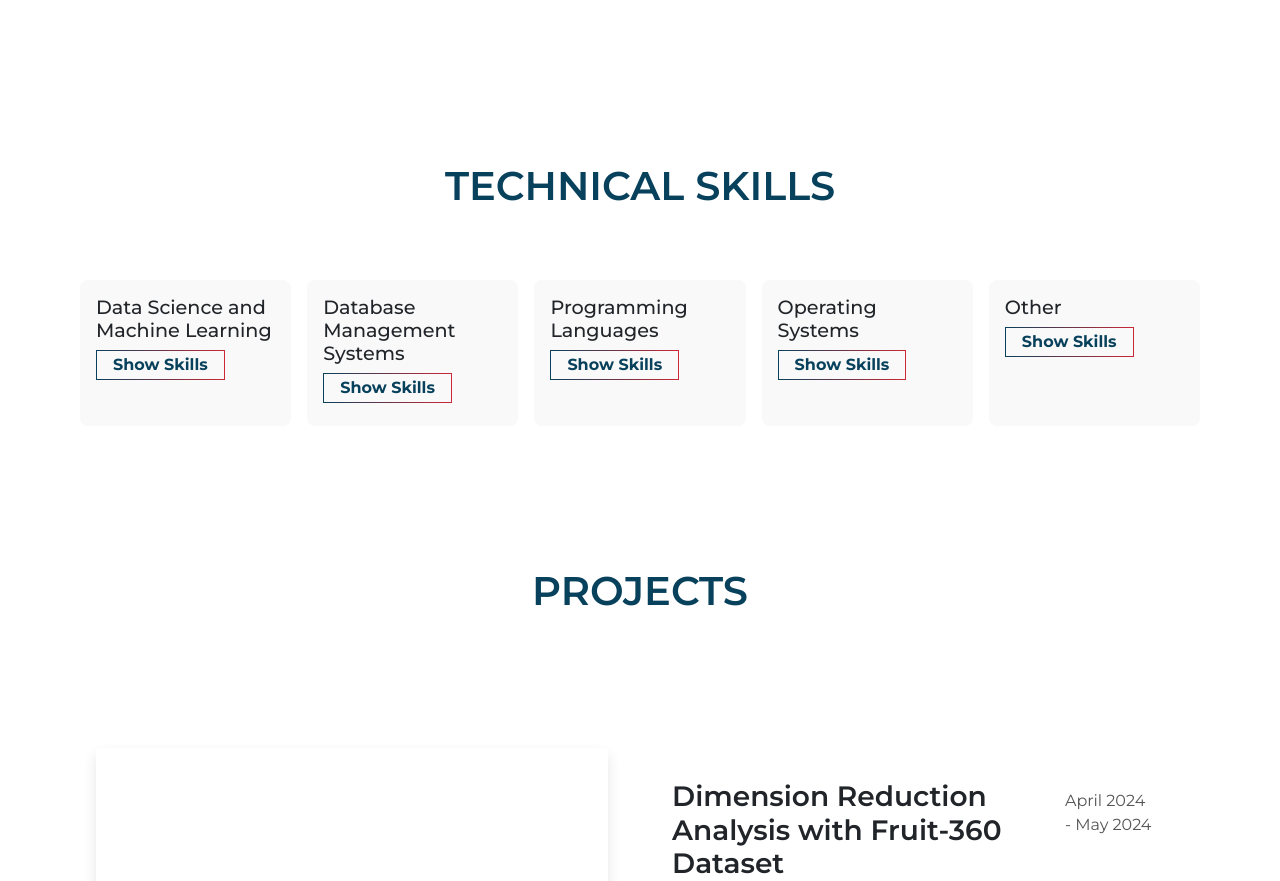
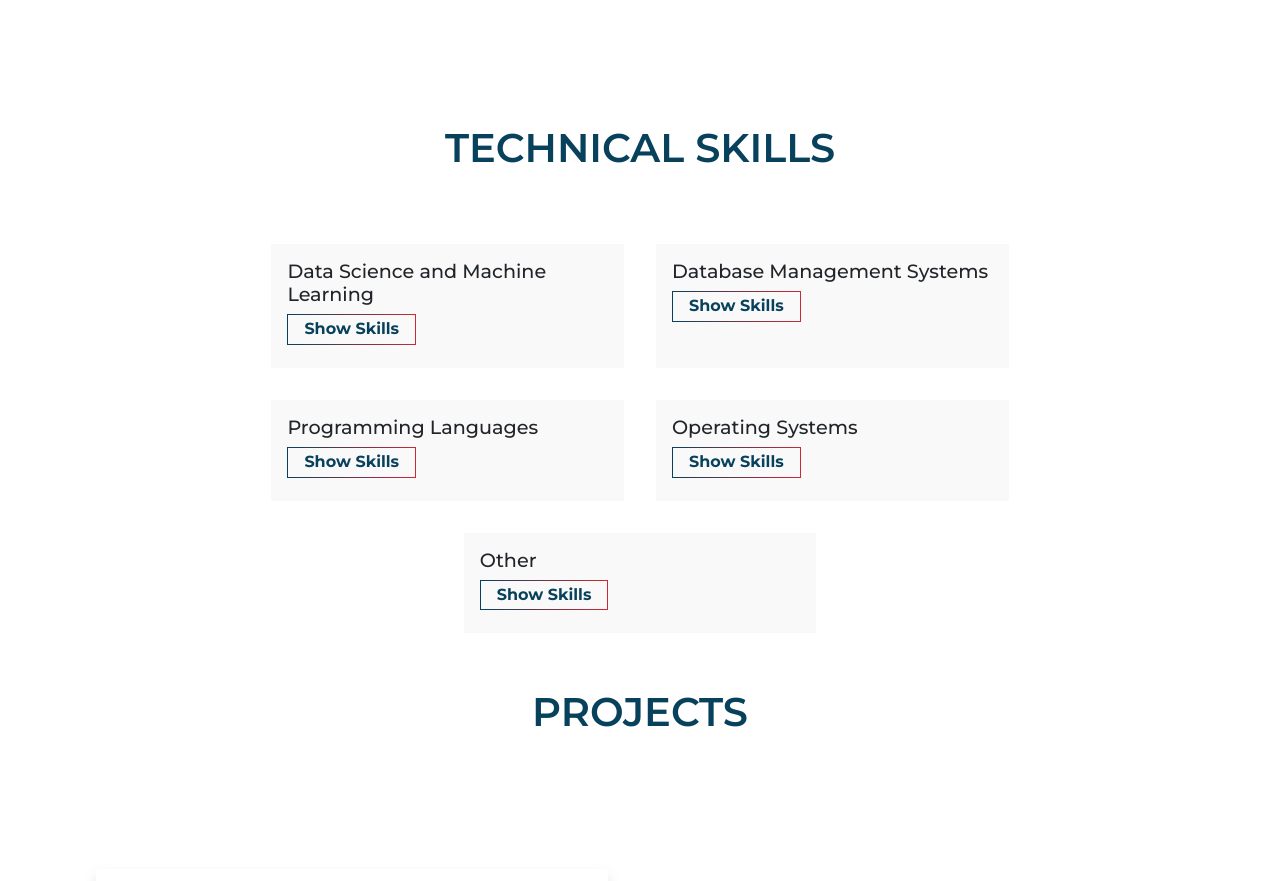
Before and after one commit to nchandur/portfolio, a React (Vite) app: page / in a window 1280 px wide. Shown: the part 2727-3608 px from the top of the page. Built offline with nearby package versions, Linux system fonts and the light colour scheme.

Commit message:
fixed skills component

```diff
--- a/src/assets/files/SkillsDetails.js
+++ b/src/assets/files/SkillsDetails.js
@@ -1,7 +1,7 @@
 const skills = [
   {
     title: "Data Science and Machine Learning",
-    content: ["SpaCy | Pytesseract | OpenCV", "Numpy | scikit-learn | Pandas", "Matplotlib | Seaborn"]
+    content: ["SpaCy | Pytesseract | OpenCV | scikit-learn ", "Numpy | Pandas", "Matplotlib | Seaborn"]
   },
   {
     title: "Database Management Systems",
@@ -17,7 +17,7 @@ const skills = [
   },
   {
     title: "Other",
-    content: ["Amazon Web Services (AWS)", "Docker", "Git", "Microsoft Office Suite"]
+    content: ["Git", "Docker", "Amazon Web Services (AWS)", "Microsoft Office Suite"]
   },
 ];
 
--- a/src/components/Resume/Resume.html
+++ b/src/components/Resume/Resume.html
@@ -183,7 +183,7 @@
             <td>
 
                 <ul>
-                    <li><strong>Data Science and Machine Learning: </strong>SpaCy | Pytesseract | OpenCV | Numpy | scikit-learn | Pandas |Matplotlib | Seaborn</li>
+                    <li><strong>Data Science and Machine Learning: </strong>Pytesseract | OpenCV | SpaCy | scikit-learn | Numpy | Pandas |Matplotlib | Seaborn</li>
                     <li><strong>Programming Languages: </strong>Python | MATLAB | Golang | C/C++ | HTML/CSS | JavaScript</li>
                     <li><strong>Database Management Systems: </strong>PostgreSQL | MySQL | MongoDB</li>
                     <li><strong>Operating Systems: </strong>UNIX | Windows</li>
--- a/src/components/Skills/Skills.css
+++ b/src/components/Skills/Skills.css
@@ -3,6 +3,7 @@
         transform: translateY(-5%);
         opacity: 0;
     }
+
     to {
         transform: translateY(0%);
         opacity: 1;
@@ -14,6 +15,7 @@
         transform: translateX(-4%);
         opacity: 0;
     }
+
     to {
         transform: translateX(0);
         opacity: 1;
@@ -25,60 +27,54 @@
         transform: translateX(4%);
         opacity: 0;
     }
+
     to {
         transform: translateX(0);
         opacity: 1;
     }
 }
 
-body,
-html {
-    margin: 0;
-    padding: 0;
-    height: 100%;
-}
-
-
 .skills {
     display: flex;
     flex-direction: column;
     align-items: center;
-    width: 100%;
-    height: auto;
-    padding: 3% 5% 8% 5%;
-}
-
-.skills-row {
-    display: flex;
-    flex-direction: row;
-    padding-left: 1rem;
-    padding-right: 1rem;
-    gap: 1rem;
-}
-
-.skill-card {
-    background-color: #f9f9f9;
-    flex: 1;
-    border-radius: 0.5rem;
-    padding: 1rem;
-    width: 50%;
-    transition: transform 0.2s ease, box-shadow 0.2s ease, background-color 0.2s ease;
-    opacity: 0;
-    animation-fill-mode: forwards;
+    padding: 0% 5% 0% 5%;
 }
 
 .skills h1 {
     font-size: 2.5rem;
     font-weight: 600;
-    margin-bottom: 6%;
+    margin-bottom: 3.5rem;
     text-align: center;
     opacity: 0;
     color: #08415c;
-    animation: TechTitleSlideUp 1s ease-out forwards;
+    animation: TitleSlideUp 1s ease-out forwards;
+}
+
+.skills-row {
+    display: flex;
+    flex-wrap: wrap;
+    width: 80%;
+    justify-content: space-between;
+}
+
+.skill-card {
+    background-color: #f9f9f9;
+    padding: 1rem;
+    width: calc(40% - 1rem);
+    margin: 1rem;
+    transition: transform 0.2s ease, box-shadow 0.2s ease, background-color 0.2s ease;
+    opacity: 0;
+    box-sizing: border-box;
+}
+
+.expanded {
+    width: calc(40% - 1rem);
 }
 
 .skill-card h5 {
     font-size: 1.2rem;
+    margin-top: 0;
 }
 
 .skill-card ul {
@@ -96,7 +92,6 @@ html {
     transform: scale(1.01);
 }
 
-
 .slide-left {
     animation: slideInLeft 1s ease-out forwards;
 }
@@ -112,3 +107,7 @@ html {
 .odd:hover {
     box-shadow: 0 0.25rem 0.5rem rgba(204, 41, 54, 0.2);
 }
+
+.skills-row:last-child {
+    justify-content: center;
+}
--- a/src/components/Skills/Skills.jsx
+++ b/src/components/Skills/Skills.jsx
@@ -1,3 +1,46 @@
+// import React, { useState } from "react";
+// import "./Skills.css";
+// import { skills } from "../../assets/files/SkillsDetails.js";
+// import ButtonLight from "../ButtonLight/ButtonLight";
+
+// const Skills = () => {
+//     const [visibleSkills, setVisibleSkills] = useState(skills.map(() => false));
+
+//     const toggleSkillVisibility = (index) => {
+//         setVisibleSkills(visibleSkills.map((visible, i) => (i === index ? !visible : visible)));
+//     };
+
+//     return (
+//         <div id="skills" className="skills">
+//             <h1>TECHNICAL SKILLS</h1>
+//             <div className="skills-row">
+//                 {skills.map((skill, index) => (
+//                     <div
+//                         key={index}
+//                         className={`skill-card ${index % 2 === 0 ? 'slide-left even' : 'slide-right odd'}`}
+//                         style={{ animationDelay: "500ms" }}
+//                     >
+//                         <h5>{skill.title}</h5>
+//                         {visibleSkills[index] && (
+//                             <ul>
+//                                 {skill.content.map((item, idx) => (
+//                                     <li key={idx}>{item}</li>
+//                                 ))}
+//                             </ul>
+//                         )}
+//                         <div className="show-button" onClick={() => toggleSkillVisibility(index)}>
+//                             <ButtonLight text={visibleSkills[index] ? "Hide Skills" : "Show Skills"} />
+//                         </div>
+//                     </div>
+//                 ))}
+//             </div>
+//         </div>
+//     );
+// };
+
+// export default Skills;
+
+
 import React, { useState } from "react";
 import "./Skills.css";
 import { skills } from "../../assets/files/SkillsDetails.js";
@@ -17,7 +60,7 @@ const Skills = () => {
                 {skills.map((skill, index) => (
                     <div
                         key={index}
-                        className={`skill-card ${index % 2 === 0 ? 'slide-left even' : 'slide-right odd'}`}
+                        className={`skill-card ${index % 2 === 0 ? 'slide-left even' : 'slide-right odd'} ${visibleSkills[index] ? 'expanded' : ''}`}
                         style={{ animationDelay: "500ms" }}
                     >
                         <h5>{skill.title}</h5>
```
